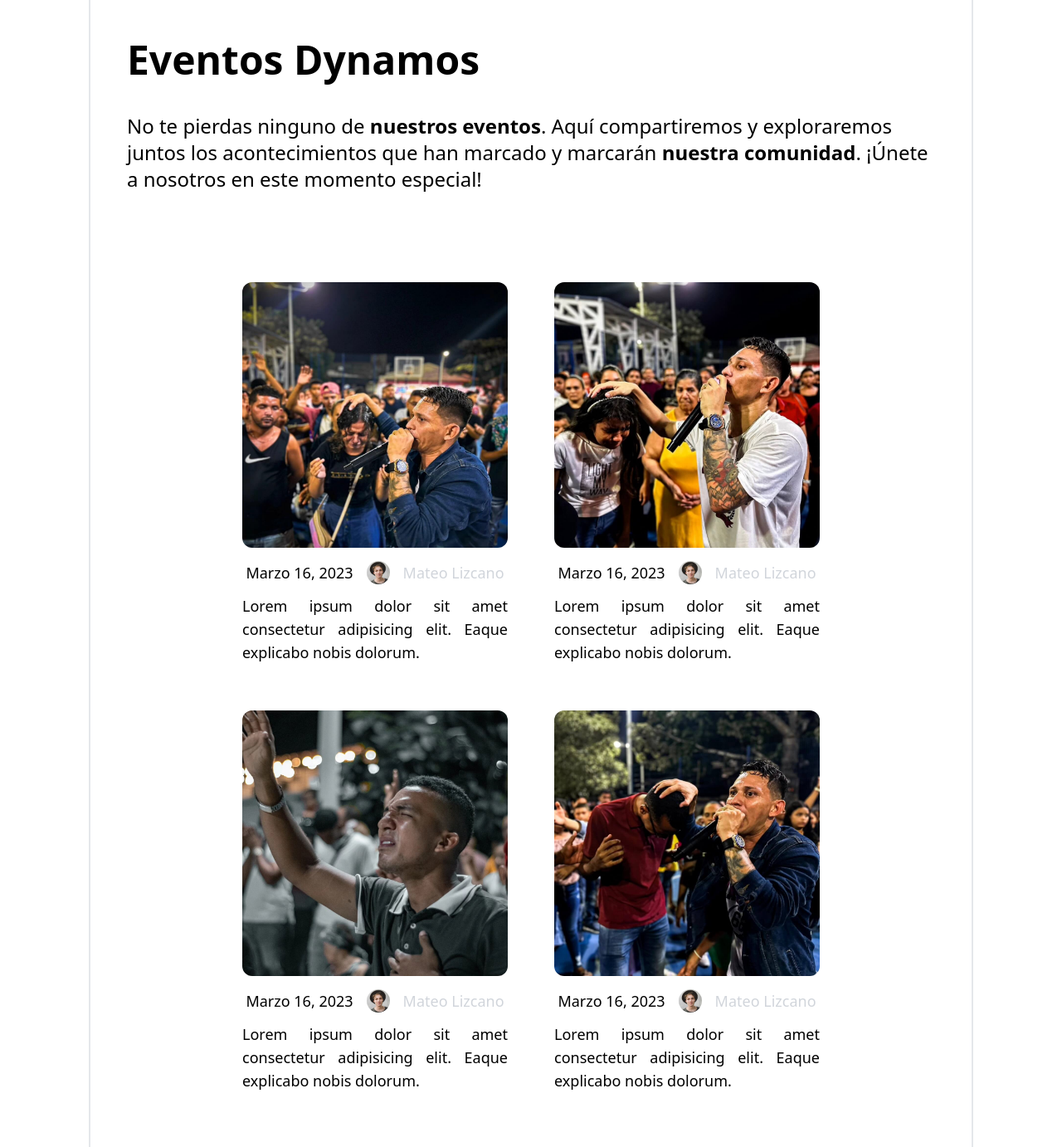
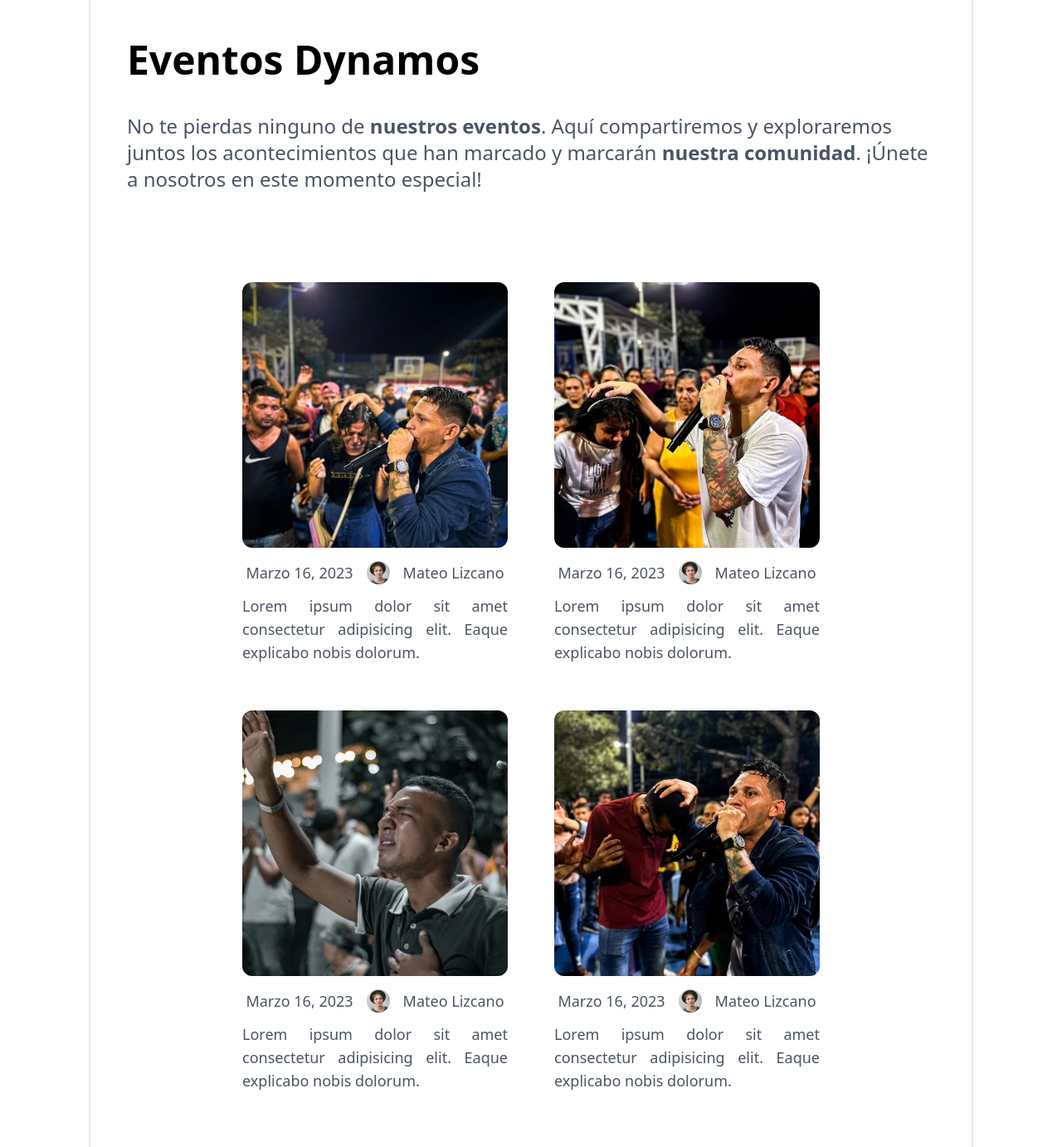
Before and after one commit to mateodevcode/dynamos-movimiento, a React (Vite) app: page /dynamos-movimiento/ in a window 1280 px wide. Shown: the part 904-2286 px from the top of the page at 83% size. Built offline with nearby package versions, Linux system fonts and the light colour scheme.

Commit message:
update dark mood component Testimo. and eventos

```diff
--- a/src/components/Eventos.jsx
+++ b/src/components/Eventos.jsx
@@ -7,8 +7,8 @@ function Eventos() {
     <div className={`w-full flex flex-col justify-center items-center`}>
       <div className="flex flex-col justify-center items-center w-10/12 border-b-2 border-x-2 border-gray-200">
       <div className="md:w-11/12 sm:w-10/12 md:mt-32 sm:mt-20">
-        <h3 className="md:text-5xl font-bold md:mb-10 sm:text-2xl sm:mt-10 sm:mb-5">Eventos Dynamos</h3>
-        <p className="md:mb-10 md:text-2xl sm:text-sm sm:mb-3">
+        <h3 className="md:text-5xl font-bold dark:text-white md:mb-10 sm:text-2xl sm:mt-10 sm:mb-5">Eventos Dynamos</h3>
+        <p className="md:mb-10 md:text-2xl sm:text-sm sm:mb-3 text-gray-600 dark:text-gray-300">
           No te pierdas ninguno de <strong>nuestros eventos</strong>. Aquí
           compartiremos y exploraremos juntos los acontecimientos que han
           marcado y marcarán <strong>nuestra comunidad</strong>. ¡Únete a
@@ -27,7 +27,7 @@ const CardEvento = () => {
 
   return eventoDynamo.map((valor, i) => {
     return (
-      <div key={i} className="flex justify-center items-center sm:m-3">
+      <div key={i} className="flex justify-center items-center sm:m-3 text-gray-600 dark:text-gray-300">
         <div className={`flex flex-col justify-center items-center md:p-4 rounded-md sm:p-2`} >
           <img
             src={valor.img}
@@ -42,7 +42,7 @@ const CardEvento = () => {
                 alt={`Imagen de ${valor.creador}`}
                 className="md:w-7 rounded-full md:mx-4 sm:mx-2 sm:w-5"
               />
-              <p className={`md:text-lg text-gray-300 sm:text-xs `}>{valor.creador}</p>
+              <p className={`md:text-lg dark:text-gray-300 sm:text-xs `}>{valor.creador}</p>
             </div>
             <p className={`md:w-80 md:text-lg sm:text-justify sm:text-xs sm:w-52 `}>{valor.titulo}</p>
           </div>
--- a/src/components/Testimonios.jsx
+++ b/src/components/Testimonios.jsx
@@ -29,11 +29,11 @@ function Testimonios() {
 
   return (
     <div className={`w-full`}>
-      <div className="md:pt-32 sm:pt-20">
-        <h2 className="text-center md:text-6xl font-bold select-none sm:text-3xl">
+      <div className="md:pt-32 sm:pt-20 ">
+        <h2 className="text-center md:text-6xl font-bold select-none dark:text-white  sm:text-3xl">
           Nuestros Testimonios
         </h2>
-        <div className="flex w-full justify-center items-center">
+        <div className="flex w-full justify-center items-center text-gray-600 dark:text-gray-300">
           <div>
             <BsFillArrowLeftSquareFill
               className="md:text-6xl mr-3 cursor-pointer sm:text-3xl"
@@ -41,7 +41,7 @@ function Testimonios() {
             />
           </div>
           <div
-            className={`md:w-8/12 md:h-96 flex md:flex-row sm:flex-col justify-center items-center md:mt-32 md:mb-40 select-none sm:mt-16 sm:mb-20 sm:w-9/12 sm:h-96 shadow-lg "bg-gray-800 shadow-cyan-500/50"
+            className={`md:w-8/12 md:h-96 flex md:flex-row sm:flex-col justify-center items-center md:mt-32 md:mb-40 select-none sm:mt-16 sm:mb-20 sm:w-9/12 sm:h-96 shadow-lg "bg-gray-800 shadow-cyan-500/50 "
                 `}
           >
             <div className="md:mt-0 sm:-mt-24 md:-mb-0 sm:mb-5">
```
